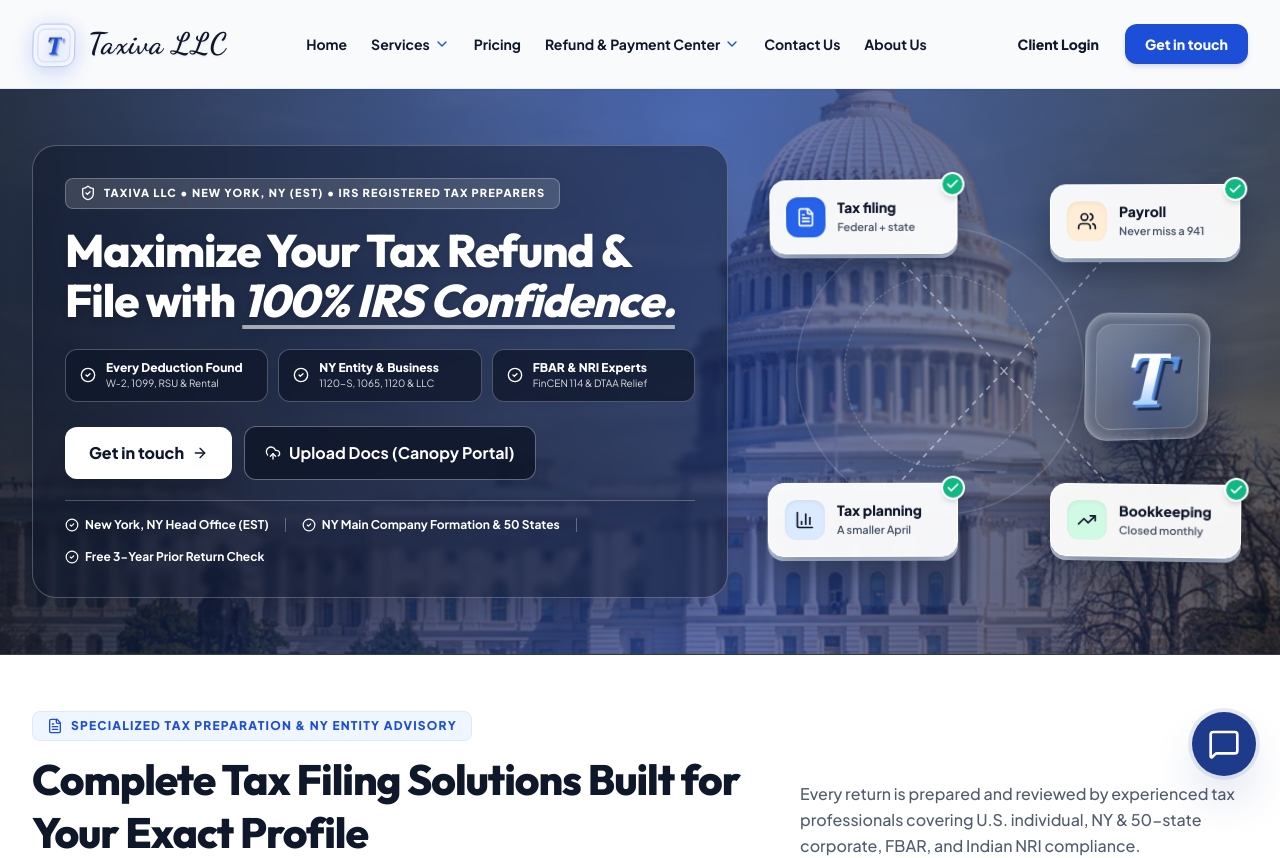
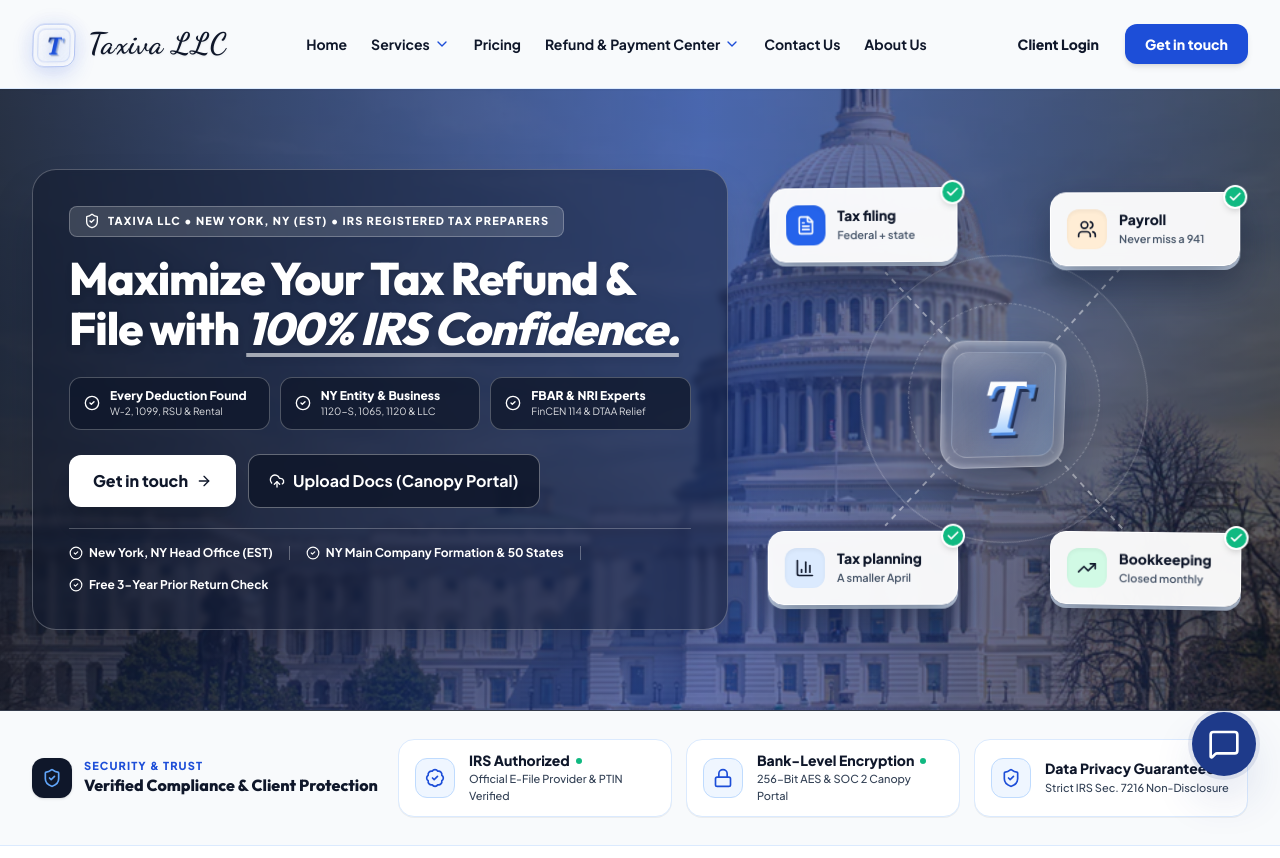
Before and after one commit to Shanu769/Taxiva, a React (Vite) app: page / in a window 1280 px wide. Shown: the top 858 px of the page. Built offline with nearby package versions, Linux system fonts and the light colour scheme; a web font is replaced by a local one.

Commit message:
style: adjust hero section height for better visibility
Increase the hero section's minimum height to ensure the full Capitol dome is visible, improving visual balance and layout aesthetics.

```diff
--- a/src/pages/Home.tsx
+++ b/src/pages/Home.tsx
@@ -83,8 +83,8 @@
 
   return (
     <div className="flex flex-col w-full bg-white text-[#0f172a]">
-      {/* Compact, Balanced Hero Section — Full-Bleed US Federal Government Building + Right-Side Tax Platform Image */}
-      <section className="relative py-10 lg:py-14 overflow-hidden bg-[#0f172a] text-white border-b border-white/15">
+      {/* Compact, Balanced Hero Section — Slightly Increased Height for Full Capitol Dome Visibility */}
+      <section className="relative py-14 lg:py-20 min-h-[480px] lg:min-h-[540px] flex items-center overflow-hidden bg-[#0f172a] text-white border-b border-white/15">
         {/* Background Image Layer: Cropped left margin so the US Federal Government Building fills 100% edge-to-edge without any blank strip */}
         <div className="absolute inset-0 z-0 overflow-hidden bg-[#0f172a]">
           <img
@@ -102,14 +102,14 @@
           />
         </div>
 
-        <div className="max-w-[1380px] mx-auto px-4 sm:px-6 lg:px-8 relative z-10">
+        <div className="max-w-[1380px] w-full mx-auto px-4 sm:px-6 lg:px-8 relative z-10">
           <div className="grid grid-cols-1 lg:grid-cols-12 gap-8 items-center">
-            {/* Left Column — Compact Height & Balanced Width */}
+            {/* Left Column — Balanced Height & Width */}
             <motion.div
               initial={{ opacity: 0, y: 16 }}
               animate={{ opacity: 1, y: 0 }}
               transition={{ duration: 0.55 }}
-              className="lg:col-span-7 bg-[#0f172a]/50 backdrop-blur-[3px] p-6 sm:p-8 rounded-3xl border border-white/25 shadow-2xl"
+              className="lg:col-span-7 bg-[#0f172a]/50 backdrop-blur-[3px] p-7 sm:p-9 rounded-3xl border border-white/25 shadow-2xl"
             >
               <div className="inline-flex items-center gap-2 bg-white/15 border border-white/25 px-3.5 py-1.5 rounded-lg text-white text-[11px] font-extrabold uppercase tracking-widest mb-4">
                 <ShieldCheck className="w-4 h-4 text-white shrink-0" />
@@ -185,14 +185,14 @@
             </motion.div>
 
             {/* Right Column — Transparent 3D Motion Hub with Central "T" Emblem & 4 Floating 3D Cards */}
-            <div className="lg:col-span-5 relative min-h-[360px] sm:min-h-[390px] flex items-center justify-center [perspective:1200px] select-none">
+            <div className="lg:col-span-5 relative min-h-[400px] sm:min-h-[430px] flex items-center justify-center [perspective:1200px] select-none">
               {/* Transparent 3D Orbital Rings & Dashed Connector Lines */}
               <motion.div
                 animate={{ rotateZ: [0, 360] }}
                 transition={{ duration: 48, repeat: Infinity, ease: "linear" }}
-                className="w-60 h-60 sm:w-72 sm:h-72 rounded-full border border-white/20 bg-white/[0.03] backdrop-blur-[1px] flex items-center justify-center pointer-events-none"
+                className="absolute w-64 h-64 sm:w-72 sm:h-72 rounded-full border border-white/20 bg-white/[0.03] backdrop-blur-[1px] flex items-center justify-center pointer-events-none"
               >
-                <div className="w-40 h-40 sm:w-48 sm:h-48 rounded-full border border-dashed border-white/30 bg-white/[0.04]" />
+                <div className="w-44 h-44 sm:w-48 sm:h-48 rounded-full border border-dashed border-white/30 bg-white/[0.04]" />
               </motion.div>
 
               {/* SVG Dashed Connector Lines from Center "T" to the 4 Floating 3D Cards */}
@@ -357,6 +357,88 @@
                   </div>
                 </div>
               </motion.div>
+            </div>
+          </div>
+        </div>
+      </section>
+
+      {/* Security & Trust Strip — Directly Below Hero Area */}
+      <section
+        aria-label="Security & Trust"
+        className="py-6 sm:py-7 bg-[#f8fafc] border-b border-[#dbeafe]"
+      >
+        <div className="max-w-[1380px] mx-auto px-4 sm:px-6 lg:px-8">
+          <div className="flex flex-col lg:flex-row lg:items-center justify-between gap-5">
+            {/* Section Title Pill & Subtext */}
+            <div className="flex items-center gap-3 shrink-0">
+              <div className="w-10 h-10 rounded-xl bg-[#0f172a] text-white flex items-center justify-center shadow-sm shrink-0">
+                <ShieldCheck className="w-5 h-5 text-[#60a5fa]" />
+              </div>
+              <div>
+                <span className="text-[11px] font-extrabold uppercase tracking-widest text-[#1d4ed8] block leading-none">
+                  Security & Trust
+                </span>
+                <p className="text-sm sm:text-base font-extrabold text-[#0f172a] font-display mt-0.5">
+                  Verified Compliance & Client Protection
+                </p>
+              </div>
+            </div>
+
+            {/* 3 Core Trust Badges: IRS Authorized, Bank-Level Encryption, Data Privacy Guaranteed */}
+            <div className="grid grid-cols-1 sm:grid-cols-3 gap-3.5 flex-1 lg:max-w-4xl">
+              {/* Badge 1: IRS Authorized */}
+              <div className="bg-white border border-[#dbeafe] hover:border-[#1d4ed8] rounded-2xl px-4 py-3 flex items-center gap-3.5 shadow-2xs transition-all">
+                <div className="w-10 h-10 rounded-xl bg-[#eff6ff] text-[#1d4ed8] border border-[#bfdbfe] flex items-center justify-center shrink-0">
+                  <BadgeCheck className="w-5 h-5" />
+                </div>
+                <div>
+                  <div className="flex items-center gap-1.5">
+                    <h3 className="text-xs sm:text-sm font-extrabold text-[#0f172a] leading-tight">
+                      IRS Authorized
+                    </h3>
+                    <span className="inline-block w-1.5 h-1.5 rounded-full bg-[#10b981]" />
+                  </div>
+                  <p className="text-[11px] font-medium text-[#334155] mt-0.5">
+                    Official E-File Provider & PTIN Verified
+                  </p>
+                </div>
+              </div>
+
+              {/* Badge 2: Bank-Level Encryption */}
+              <div className="bg-white border border-[#dbeafe] hover:border-[#1d4ed8] rounded-2xl px-4 py-3 flex items-center gap-3.5 shadow-2xs transition-all">
+                <div className="w-10 h-10 rounded-xl bg-[#eff6ff] text-[#1d4ed8] border border-[#bfdbfe] flex items-center justify-center shrink-0">
+                  <Lock className="w-5 h-5" />
+                </div>
+                <div>
+                  <div className="flex items-center gap-1.5">
+                    <h3 className="text-xs sm:text-sm font-extrabold text-[#0f172a] leading-tight">
+                      Bank-Level Encryption
+                    </h3>
+                    <span className="inline-block w-1.5 h-1.5 rounded-full bg-[#10b981]" />
+                  </div>
+                  <p className="text-[11px] font-medium text-[#334155] mt-0.5">
+                    256-Bit AES & SOC 2 Canopy Portal
+                  </p>
+                </div>
+              </div>
+
+              {/* Badge 3: Data Privacy Guaranteed */}
+              <div className="bg-white border border-[#dbeafe] hover:border-[#1d4ed8] rounded-2xl px-4 py-3 flex items-center gap-3.5 shadow-2xs transition-all">
+                <div className="w-10 h-10 rounded-xl bg-[#eff6ff] text-[#1d4ed8] border border-[#bfdbfe] flex items-center justify-center shrink-0">
+                  <ShieldCheck className="w-5 h-5" />
+                </div>
+                <div>
+                  <div className="flex items-center gap-1.5">
+                    <h3 className="text-xs sm:text-sm font-extrabold text-[#0f172a] leading-tight">
+                      Data Privacy Guaranteed
+                    </h3>
+                    <span className="inline-block w-1.5 h-1.5 rounded-full bg-[#10b981]" />
+                  </div>
+                  <p className="text-[11px] font-medium text-[#334155] mt-0.5">
+                    Strict IRS Sec. 7216 Non-Disclosure
+                  </p>
+                </div>
+              </div>
             </div>
           </div>
         </div>
```
Also changed, not shown: .aistudio/artifacts/brain/5c4a99b5-5d8d-4790-aadf-6b98bc89964f/.tempmediaStorage/media_1792586026322_c312271d.png (added), public/assets/aistudio/image_9953991a.png (added).
